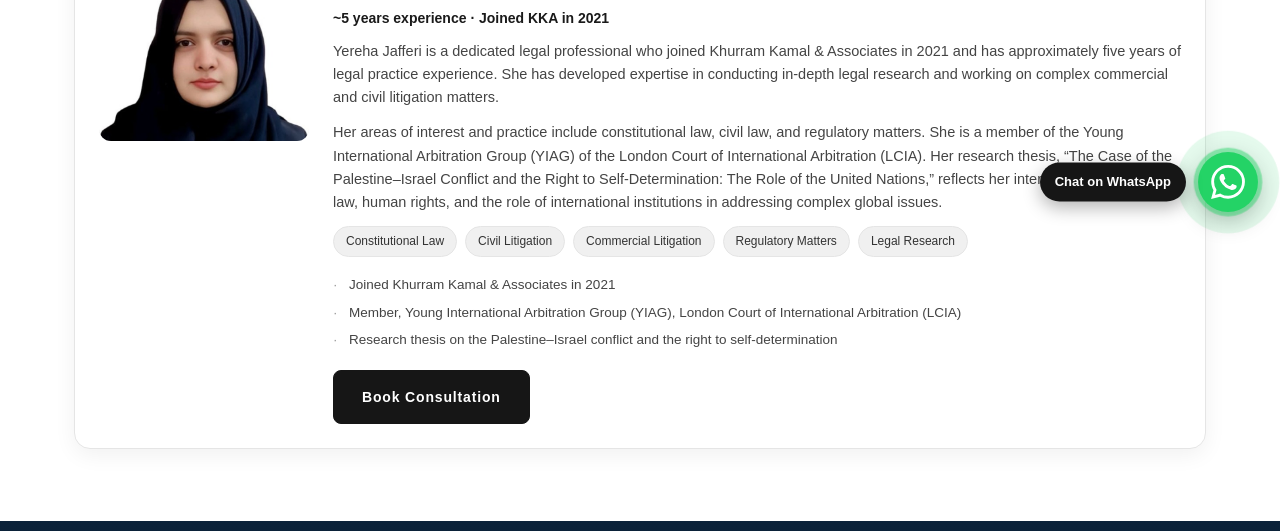
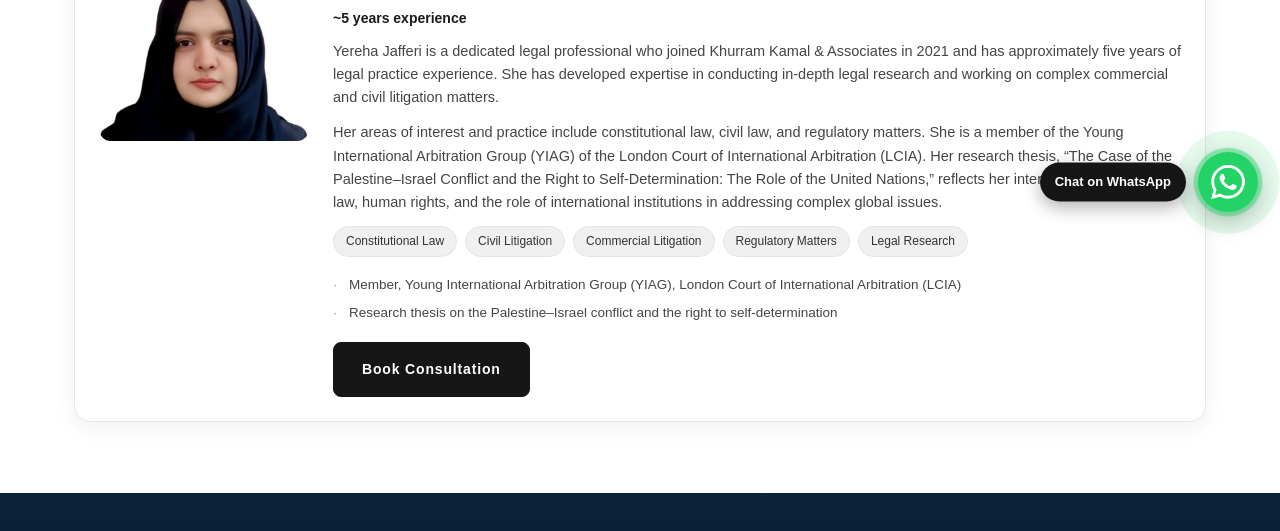
Before and after one commit to Tahakazmi880/khurram-kamal-associates, a plain HTML site: page yereha-jafferi.html in a window 1280 px wide. Shown: the part 566-1097 px from the top of the page. Drawn offline with Linux system fonts and the light colour scheme.

Commit message:
Team: hide Joined KKA in 2021 lines

```diff
--- a/yereha-jafferi.html
+++ b/yereha-jafferi.html
@@ -56,12 +56,11 @@
           <div class="info">
             <h3>Yereha Jafferi</h3>
             <div class="title">Advocate</div>
-            <div class="exp">~5 years experience &middot; Joined KKA in 2021</div>
+            <div class="exp">~5 years experience</div>
             <p class="bio">Yereha Jafferi is a dedicated legal professional who joined Khurram Kamal &amp; Associates in 2021 and has approximately five years of legal practice experience. She has developed expertise in conducting in-depth legal research and working on complex commercial and civil litigation matters.</p>
             <p class="bio">Her areas of interest and practice include constitutional law, civil law, and regulatory matters. She is a member of the Young International Arbitration Group (YIAG) of the London Court of International Arbitration (LCIA). Her research thesis, &ldquo;The Case of the Palestine&ndash;Israel Conflict and the Right to Self-Determination: The Role of the United Nations,&rdquo; reflects her interest in international law, human rights, and the role of international institutions in addressing complex global issues.</p>
             <div class="tags"><span class="tag">Constitutional Law</span><span class="tag">Civil Litigation</span><span class="tag">Commercial Litigation</span><span class="tag">Regulatory Matters</span><span class="tag">Legal Research</span></div>
             <ul>
-              <li>Joined Khurram Kamal &amp; Associates in 2021</li>
               <li>Member, Young International Arbitration Group (YIAG), London Court of International Arbitration (LCIA)</li>
               <li>Research thesis on the Palestine&ndash;Israel conflict and the right to self-determination</li>
             </ul>
```
